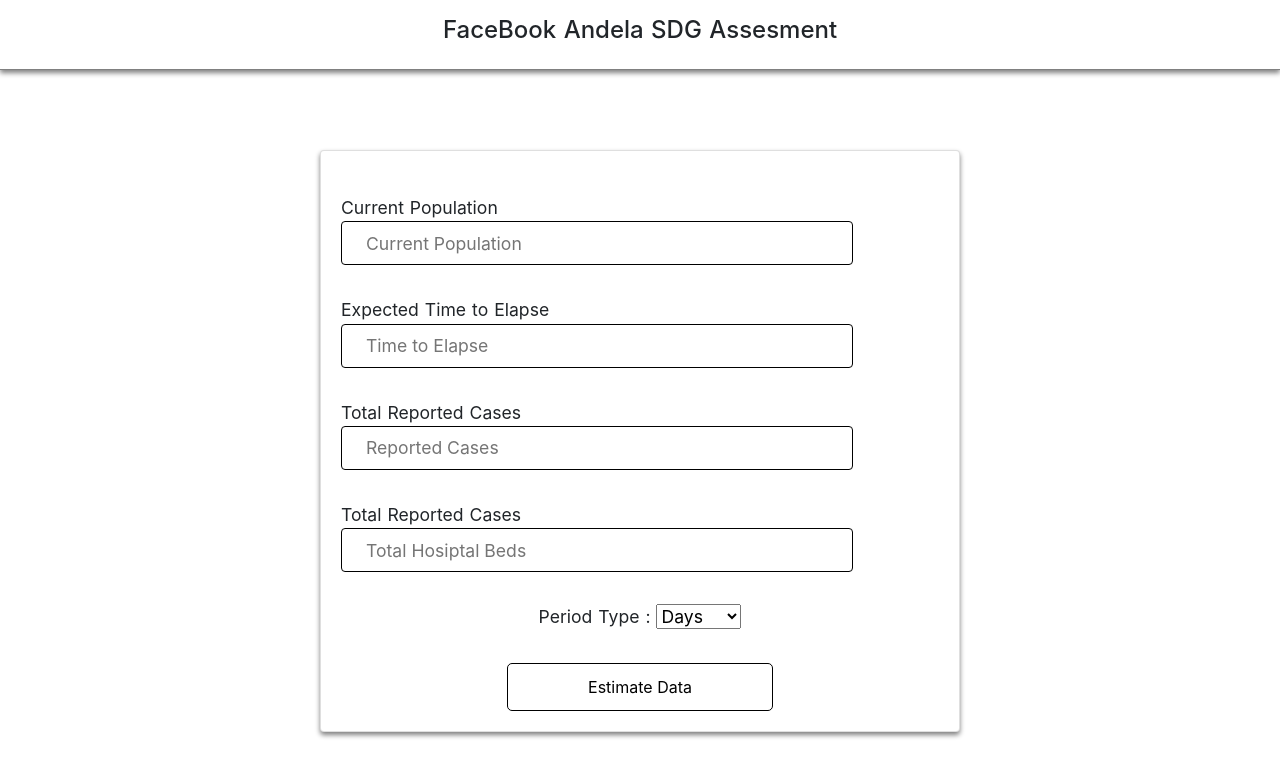
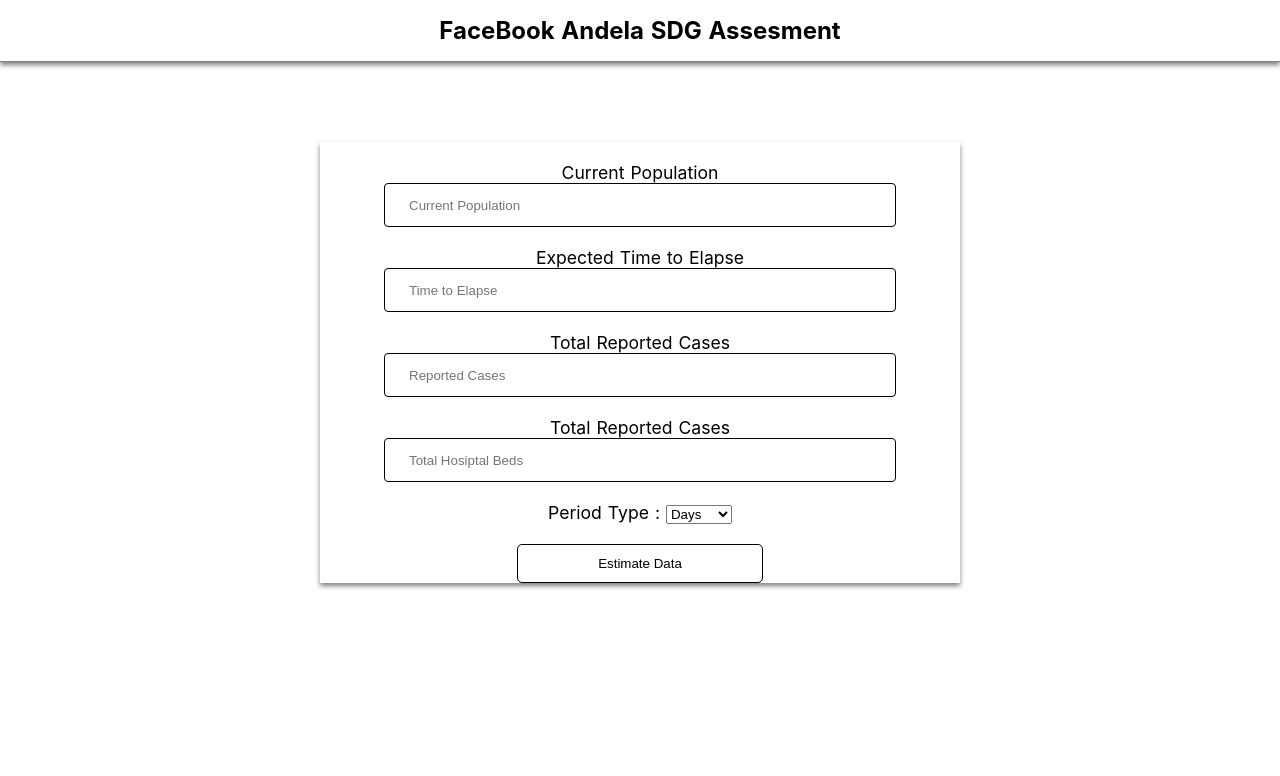
Before and after one commit to vickywane/vickywane-sdg-frontend, a Nuxt app: page / in a window 1280 px wide. Shown: the top 776 px of the page. Built offline with nearby package versions, Linux system fonts and the light colour scheme.

Commit message:
css headache

```diff
--- a/nuxt.config.js
+++ b/nuxt.config.js
@@ -38,7 +38,6 @@
   */
   modules: [
     "nuxt-purgecss",
-    'bootstrap-vue/nuxt',
   ],
   /*
   ** Build configuration
--- a/package.json
+++ b/package.json
@@ -13,8 +13,6 @@
   },
   "dependencies": {
     "@nuxt/typescript-runtime": "^0.4.0",
-    "bootstrap": "^4.1.3",
-    "bootstrap-vue": "^2.0.0",
     "nuxt": "^2.0.0",
     "nuxt-purgecss": "^0.2.1",
     "postcss-preset-env": "^6.7.0",
--- a/pages/home/home.vue
+++ b/pages/home/home.vue
@@ -1,6 +1,6 @@
 <template>
   <div class="body">
-    <BCard class="card">
+    <div class="card">
       <div v-if="computed != true">
         <div>
           <br />
@@ -59,13 +59,11 @@
         <br />
         <button @click="computed = false" id="data-go-estimate">Make a new Estimate</button>
       </div>
-    </BCard>
+    </div>
   </div>
 </template>
 
 <script>
-import { BCard } from "bootstrap-vue";
-
 export default {
   name: "Home",
   data: () => {
--- a/pages/index.vue
+++ b/pages/index.vue
@@ -6,7 +6,6 @@
 </template>
 
 <script lang="ts">
-import Vue from "vue";
 import Header from "../components/head.vue";
 import Home from "./home/home.vue";
 
```
Also changed, not shown: 1 other file (tests, documents, lock files or other folders).
